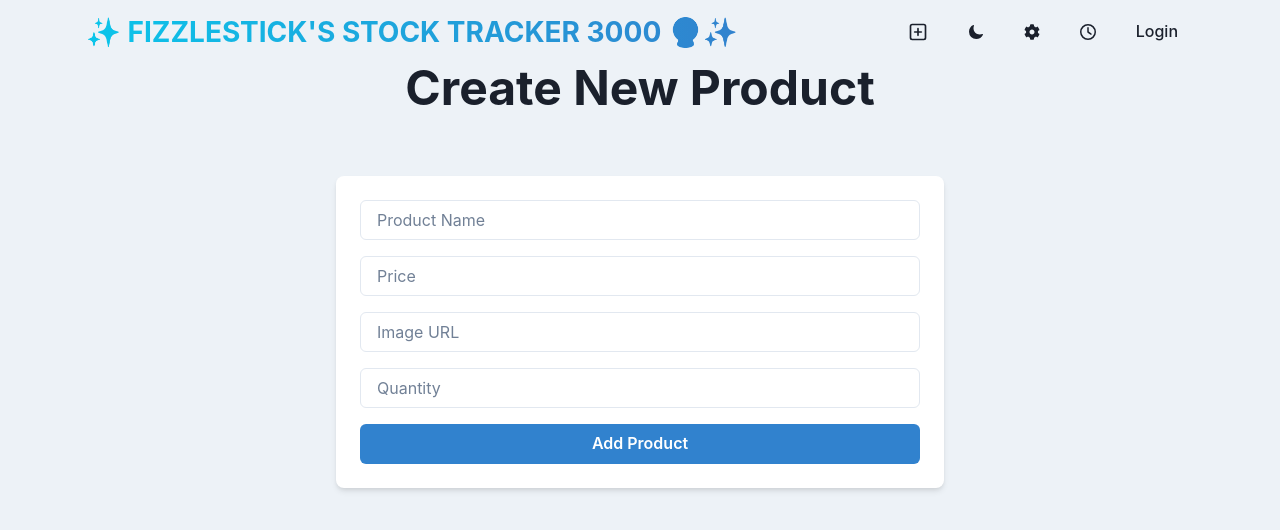
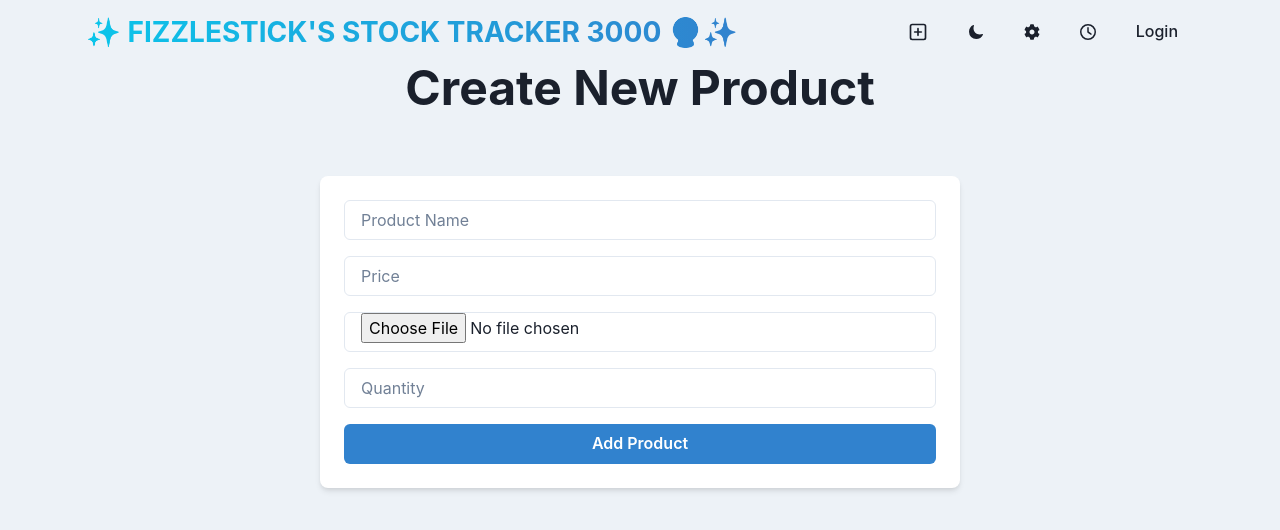
Before and after one commit to Peter-Pander/fizzlesticks-stock-tracker-3000, a React (Vite) app in the folder frontend/: page /create in a window 1280 px wide. Shown: the top 530 px of the page. Built offline with nearby package versions, Linux system fonts and the light colour scheme.

Commit message:
Update CreatePage to support image file upload

```diff
--- a/frontend/src/pages/CreatePage.jsx
+++ b/frontend/src/pages/CreatePage.jsx
@@ -1,3 +1,5 @@
+// client/src/pages/CreatePage.jsx
+
 import {
   Box,
   Button,
@@ -12,12 +14,14 @@ import { useState } from "react";
 import { useProductStore } from "../store/product";
 
 const CreatePage = () => {
+  // State for text fields
   const [newProduct, setNewProduct] = useState({
     name: "",
     price: "",
-    image: "",
     quantity: "",
   });
+  // State for the selected image file
+  const [imageFile, setImageFile] = useState(null);
 
   const toast = useToast();
   const { createProduct } = useProductStore();
@@ -26,13 +30,17 @@ const CreatePage = () => {
   const handleAddProduct = async (e) => {
     e.preventDefault();
 
-    const preparedProduct = {
-      ...newProduct,
-      price: parseFloat(newProduct.price),
-      quantity: parseInt(newProduct.quantity, 10),
-    };
+    // Build FormData payload
+    const formData = new FormData();
+    formData.append("name", newProduct.name);
+    formData.append("price", parseFloat(newProduct.price));
+    formData.append("quantity", parseInt(newProduct.quantity, 10));
+    if (imageFile) {
+      formData.append("image", imageFile);
+    }
 
-    const { success, message } = await createProduct(preparedProduct);
+    // Send FormData to the server (no JSON headers)
+    const { success, message } = await createProduct(formData);
 
     toast({
       title: success ? "Success" : "Error",
@@ -43,12 +51,8 @@ const CreatePage = () => {
 
     // Only clear the form if the product was successfully created
     if (success) {
-      setNewProduct({
-        name: "",
-        price: "",
-        image: "",
-        quantity: "",
-      });
+      setNewProduct({ name: "", price: "", quantity: "" });
+      setImageFile(null);
     }
   };
 
@@ -60,7 +64,10 @@ const CreatePage = () => {
         </Heading>
         <Box
           as="form"
-          w={"full"}
+          w={{
+            base: "full",
+            md: "container.sm",
+          }}
           bg={useColorModeValue("white", "gray.800")}
           p={6}
           rounded={"lg"}
@@ -85,13 +92,12 @@ const CreatePage = () => {
                 setNewProduct({ ...newProduct, price: e.target.value })
               }
             />
+            {/* File input for image upload */}
             <Input
-              placeholder="Image URL"
+              type="file"
+              accept="image/*"
               name="image"
-              value={newProduct.image}
-              onChange={(e) =>
-                setNewProduct({ ...newProduct, image: e.target.value })
-              }
+              onChange={(e) => setImageFile(e.target.files[0])}
             />
             <Input
               placeholder="Quantity"
```
